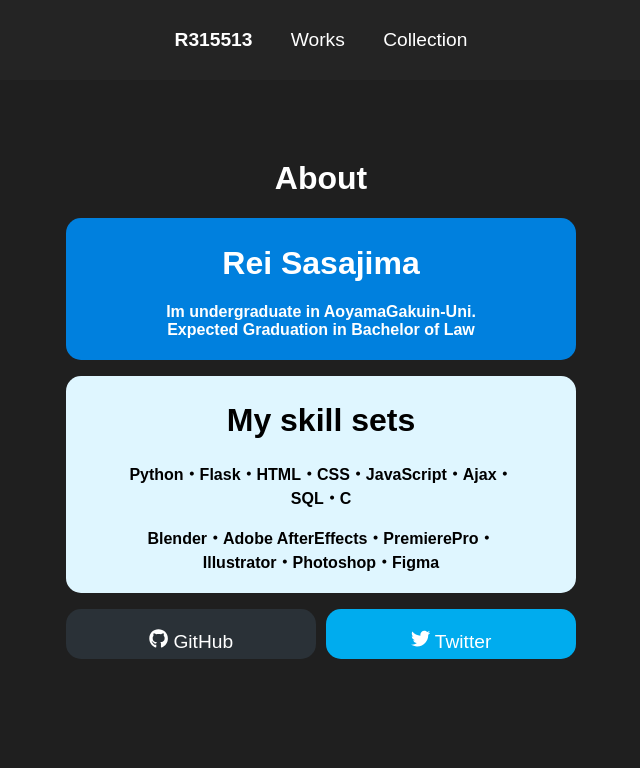
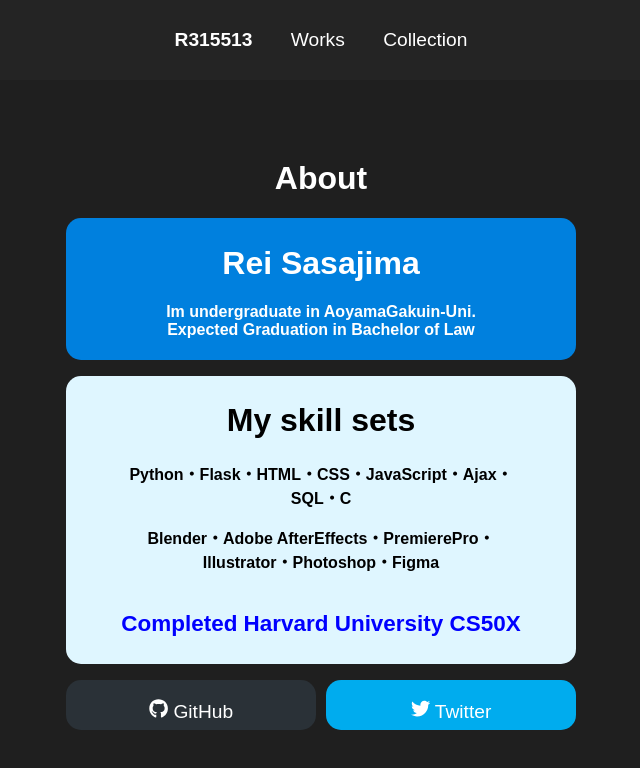
Before and after one commit to ReiSasajima/site, a React (Create React App) app: page / in a window 1280 px wide. Shown: the top 768 px of the page, without its empty margins (319-959 px from the left). Built offline with nearby package versions, Linux system fonts and the light colour scheme.

Commit message:
add cs50 certificates description

```diff
--- a/src/components/Skill.jsx
+++ b/src/components/Skill.jsx
@@ -6,6 +6,7 @@
       <h1 className='Skill-Wrapper-Title'>My skill sets</h1>
       <p className='Skill-Wrapper-Text'>Python・Flask・HTML・CSS・JavaScript・Ajax・SQL・C</p>
       <p className='Skill-Wrapper-Text'>Blender・Adobe AfterEffects・PremierePro・Illustrator・Photoshop・Figma</p>
+      <a className='Skill-Wrapper-CS50' href="https://certificates.cs50.io/3781223a-5e88-4157-ab17-cb5d71fd706c.pdf?size=letter" target="_blank" rel="noreferrer noopener"><h3>Completed Harvard University CS50X</h3></a>
     </div>
       )
 }
--- a/src/static/Skill.css
+++ b/src/static/Skill.css
@@ -17,6 +17,12 @@
   margin-left: auto;
   margin-right: auto;
 }
+.Skill-Wrapper > a >h3{
+  text-align: center;
+  color: blue;
+  margin-left: auto;
+  margin-right: auto;
+}
 @media screen and (max-width: 550px) {
   .Skill-Wrapper{
     width: 350px;
```
